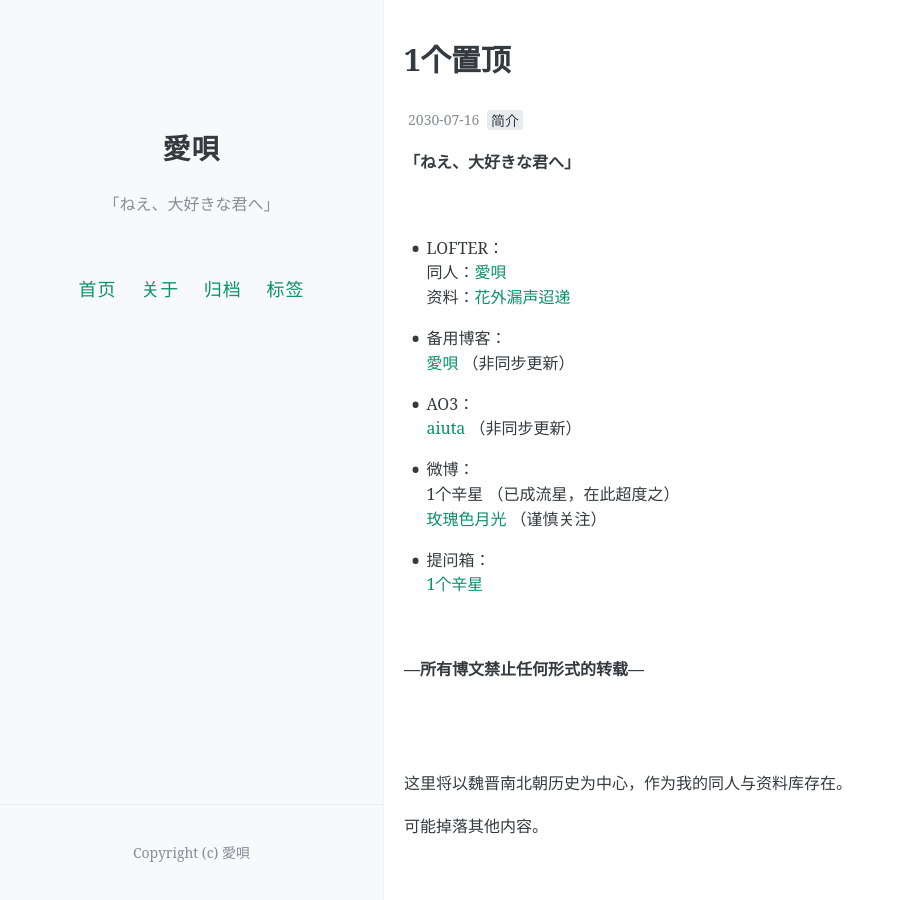
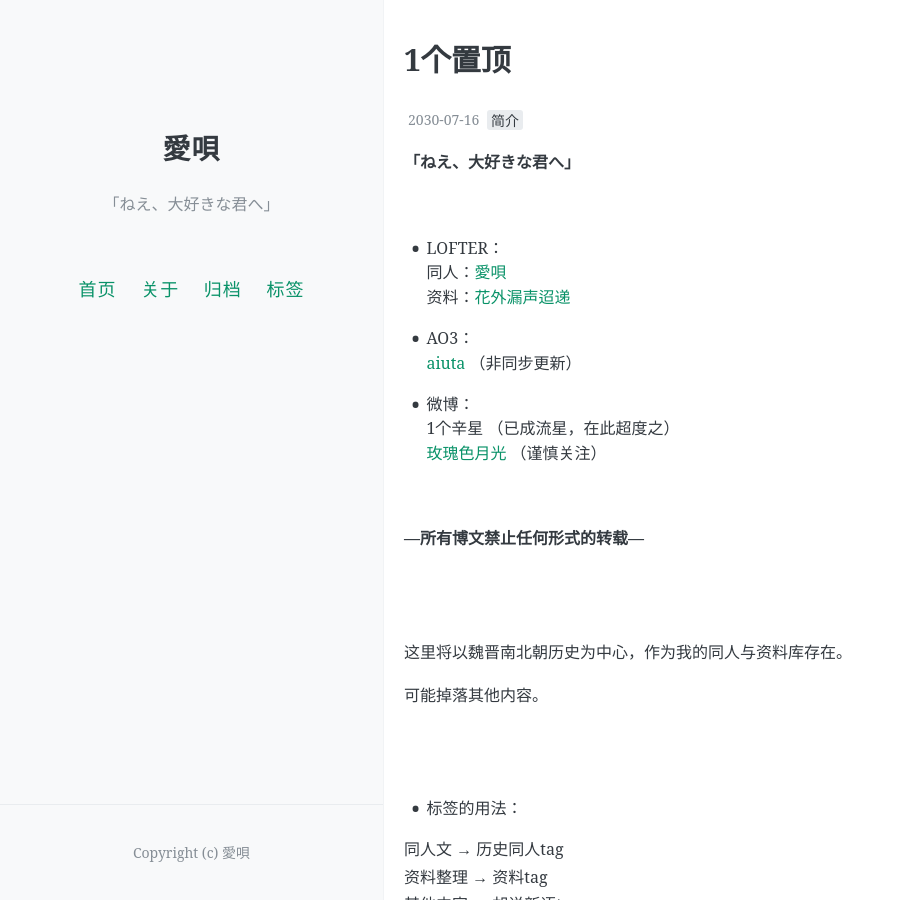
Before and after one commit to aiuta264/aiuta, a Jekyll site: the page built from _posts/2030-07-16-zhiding.md, in a window 1280 px wide and 900 px high. Shown: the whole window, without its empty margins (0-905 px from the left). Built offline with Jekyll 4.4.1, drawn with Linux system fonts in a browser that asks for light colours; comment, search, counter and statistics services are not loaded.

Commit message:
Update 2030-07-16-zhiding.md

```diff
--- a/_posts/2030-07-16-zhiding.md
+++ b/_posts/2030-07-16-zhiding.md
@@ -17,18 +17,12 @@ pinned: true
 同人：[愛唄](https://aiuta.lofter.com/ "愛唄的LOFTER")
 资料：[花外漏声迢递](http://huawailousheng.lofter.com/ "花外漏声迢递的LOFTER")
 
-* 备用博客：
-[愛唄](http://aiuta.3rin.net/ "愛唄的BLOG") （非同步更新）
-
 * AO3：
 [aiuta](https://archiveofourown.org/users/aiuta "aiuta的AO3") （非同步更新）
 
 * 微博：
 1个辛星 （已成流星，在此超度之）
 [玫瑰色月光](https://weibo.com/u/1961289715 "玫瑰色月光的微博") （谨慎关注）
-
-* 提问箱：
-[1个辛星](https://www.pomeet.com/OZz0MmFp "1个辛星的提问箱")
 
 <br>
 
```
